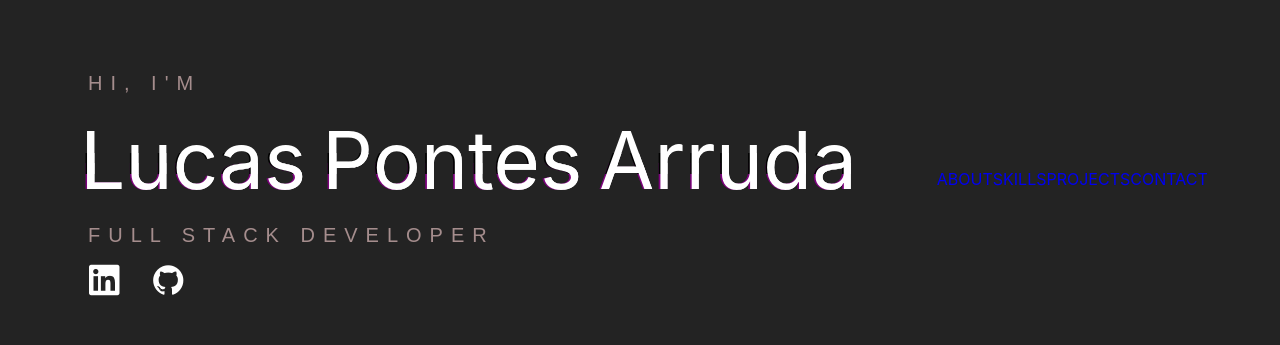
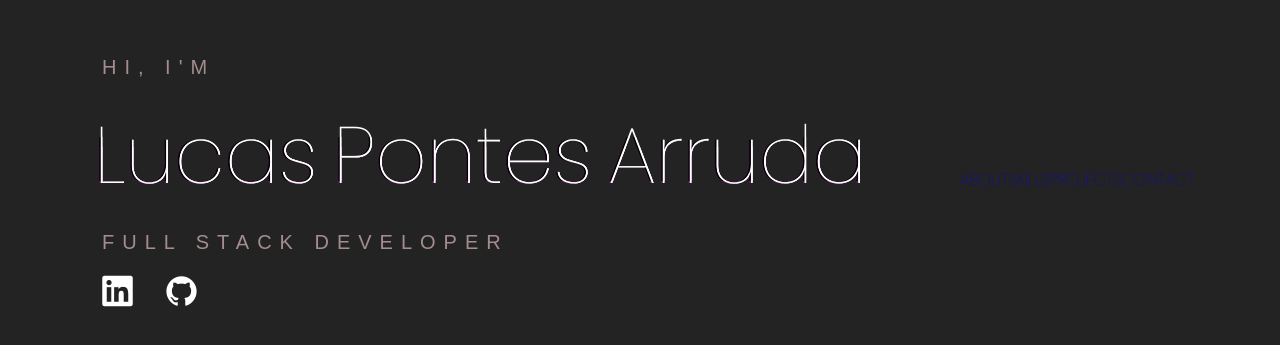
Before and after one commit to palucas94/portfolio, a React (Create React App) app: page / in a window 1280 px wide. Shown: the part 221-566 px from the top of the page. Built offline with nearby package versions, Linux system fonts and the light colour scheme.

Commit message:
[styles] change font-family

```diff
--- a/src/App.css
+++ b/src/App.css
@@ -1,6 +1,9 @@
+@import url('https://fonts.googleapis.com/css2?family=Poppins:wght@100&display=swap');
+
 * {
   padding: 0;
   margin: 0;
   box-sizing: border-box;
   text-decoration: none;
+  font-family: 'Poppins', sans-serif;
 }
```
